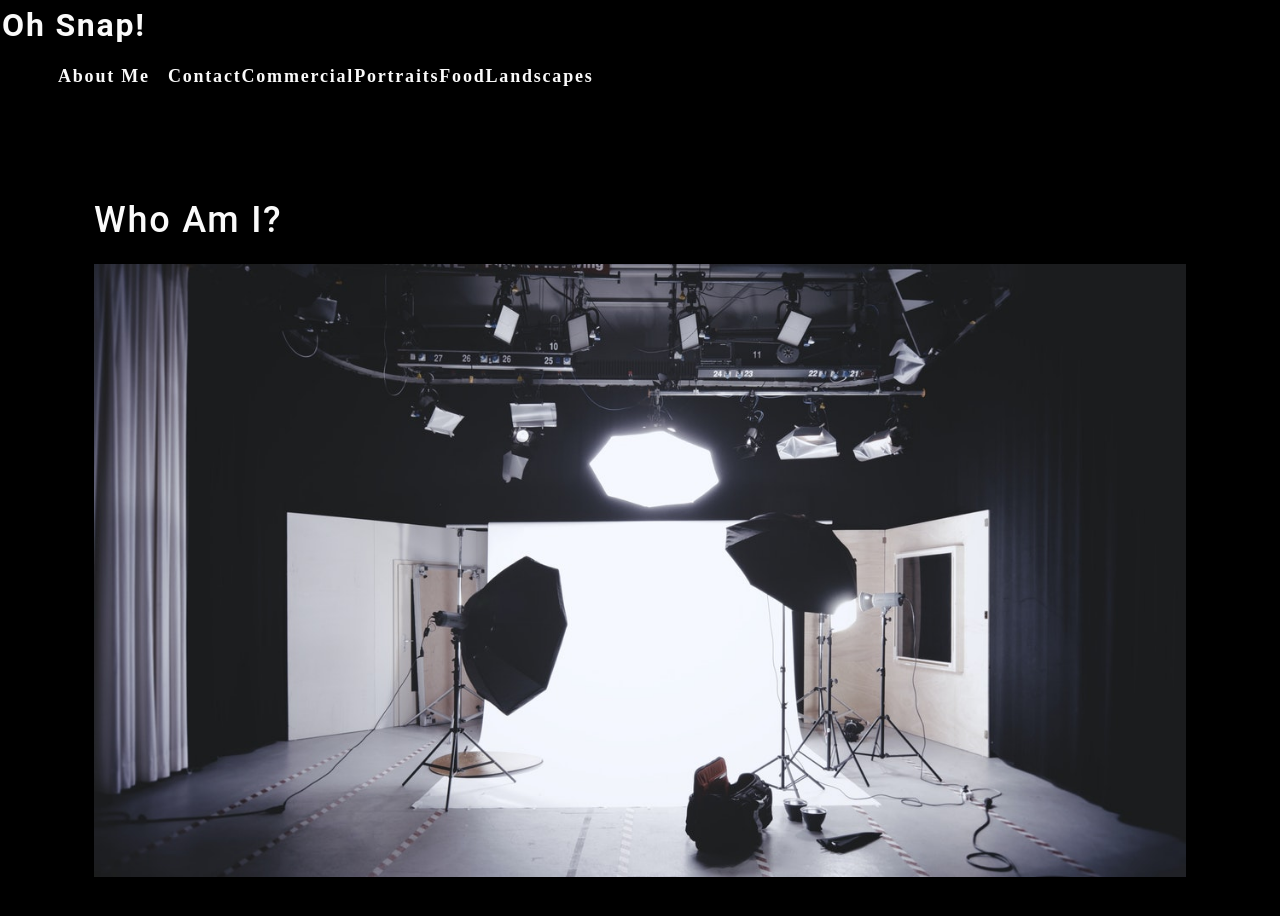
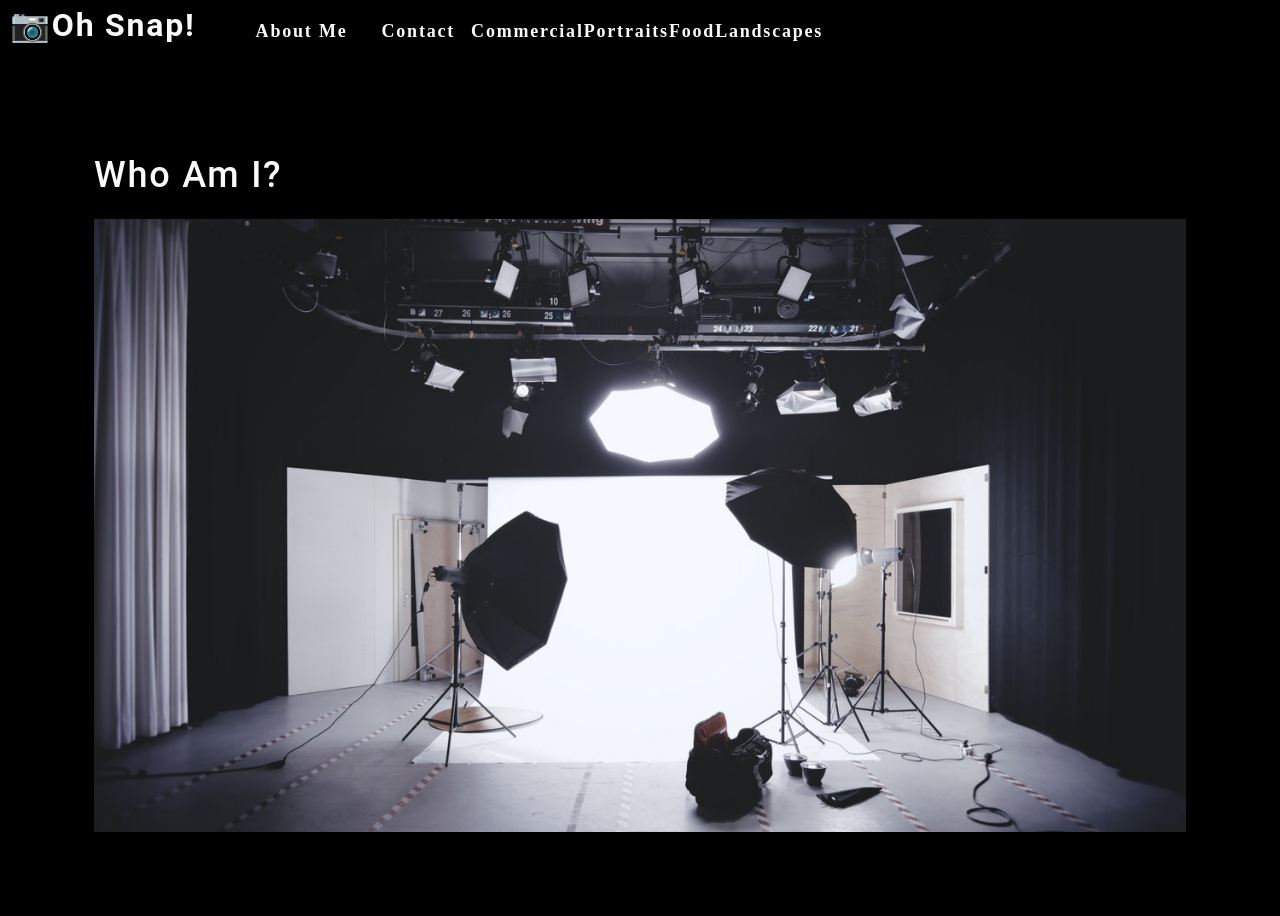
Before and after one commit to pwkinsley87/photoPort, a React (Create React App) app: page / in a window 1280 px wide. Shown: the top 916 px of the page. Built offline with nearby package versions, Linux system fonts and the light colour scheme.

Commit message:
wrote tests for Nav section; 1 failing

```diff
--- a/src/components/Nav/index.js
+++ b/src/components/Nav/index.js
@@ -1,4 +1,7 @@
 import React from 'react';
+
+function Nav() {
+
 
     const categories = [
         {
@@ -13,25 +16,29 @@ const categories = [
 
     function categorySelected(name) {
         console.log(`${name} clicked`)
+        return ClipboardItem;
     };
 
-function Nav() {
     return (
-        <header>
+        <header className="flex-row px-1">
             <h2>
-                <a href="/">
-                    <span role="img" aria-label="camera"></span>Oh Snap!
+                <a data-testid="link" href="/">
+                    <span role="img" aria-label="camera"> 📷</span>
+                    Oh Snap!
                 </a>
             </h2>
             <nav>
                 <ul className="flex-row">
                     <li className="mx-2">
-                        <a href="#about">
+                        <a data-testid="about" href="#about" onClick=
+                         {() => handleClick("About")} >
                             About Me
                         </a>
                     </li>
-                    <li>
-                        <span>Contact</span>
+                    <li className={"mx-2"}>
+                        <span onClick={() => handleClick   ('Contact')}>
+                          Contact
+                        </span>
                     </li>
                     {categories.map((category) => (
                         <li classname="mx-1" key={category.name} >
```
Lines whose indentation alone changed are shown as unchanged.
